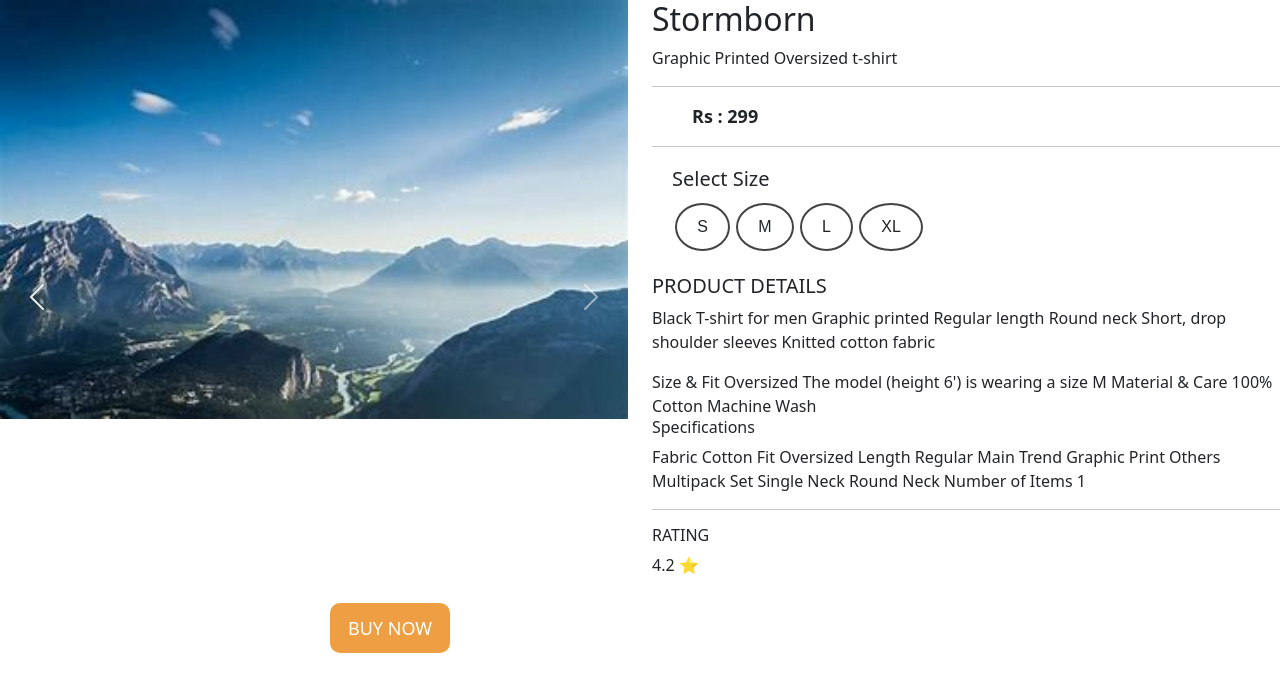
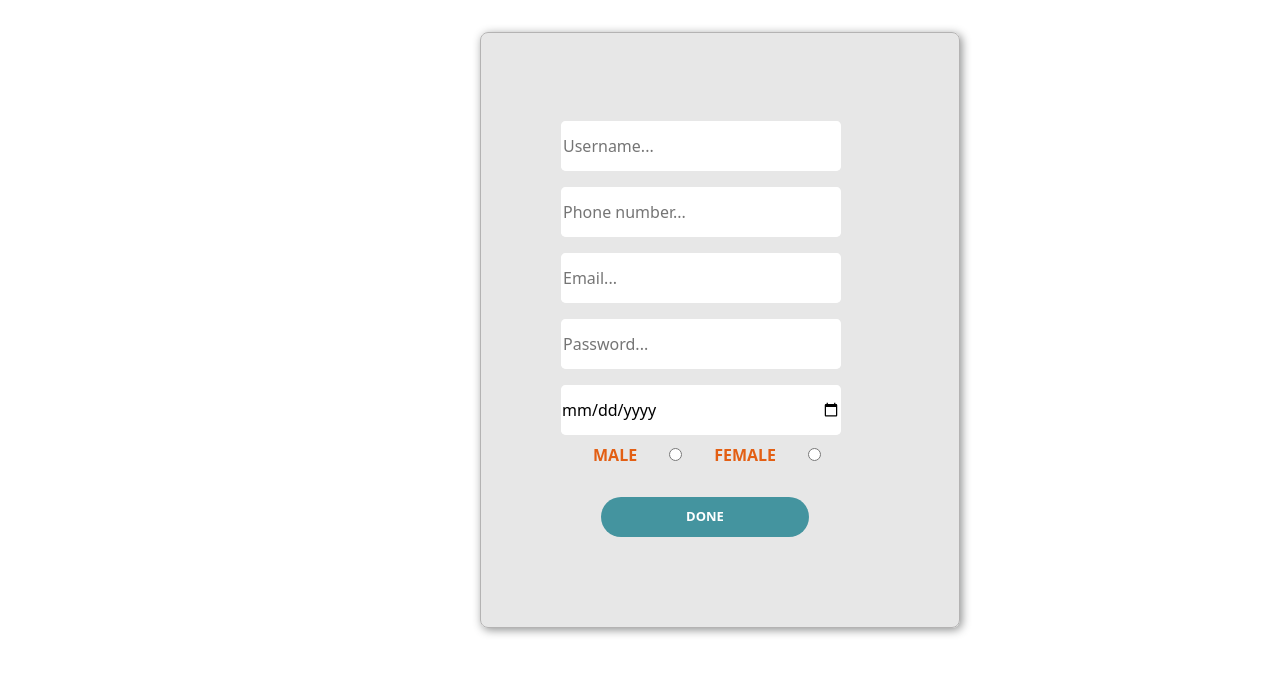
Before and after one commit to RadhulSics/R_A_Ecommerce_frontend, a React (Create React App) app: page / in a window 1280 px wide. Shown: the top 692 px of the page. Built offline with nearby package versions, Linux system fonts and the light colour scheme.

Commit message:
Profile Edit

```diff
--- a/src/App.js
+++ b/src/App.js
@@ -10,12 +10,12 @@ import OrderDetails from './components/OrderDetailsAdmin.js'
 import ProfUser from './components/ProfileUser.js'
 import { Route,Routes,BrowserRouter } from 'react-router-dom';
 import Indproducts from './components/Indproducts.js';
-
+import ProfeditU from './components/ProfeditUser.js'
 
 function App() {
   return (
     <div>
-      <Indproducts/>
+      <ProfeditU/>
     </div>
 
     // <BrowserRouter>
--- /dev/null
+++ b/src/components/ProfeditUser.js
@@ -0,0 +1,35 @@
+import React from 'react'
+
+function ProfeditUser() {
+  return (
+    <div>
+      <div className='profeditU-main'>
+        <div>
+        <input className='profeditU-input'  type='text' placeholder='Username...' />
+        </div>
+        <div>
+        <input className='profeditU-input reg-number' type='number' placeholder='Phone number...'/>
+        </div>
+        <div>
+        <input className='profeditU-input'  type='email' placeholder='Email...' />
+        </div>
+        <input className='profeditU-input'  type='password' placeholder='Password...' />
+        <div>
+        </div>
+        <input className='profeditU-input'  type='date' placeholder='Date...' />
+        <div>
+          <label  className='profeditU-label'>Male</label>
+          <input type='radio' name='gender' />
+          <label  className='profeditU-label'>Female</label>
+          <input type='radio' name='gender' />
+        </div>
+
+      <div >
+        <button className='profeditU-button' >DONE</button>
+      </div>
+      </div>
+    </div>
+  )
+}
+
+export default ProfeditUser
--- a/src/components/StyleR.css
+++ b/src/components/StyleR.css
@@ -624,3 +624,60 @@ input.reg-number::-webkit-outer-spin-button {
 
 
   /* ----- Profile User Ends ----- */
+
+
+  /* ----- Profile Edit User Starts ----- */
+
+  .profeditU-main{
+    width: 30rem;
+    margin: 2rem;
+    margin-left: 30rem;
+    border: 1px solid rgb(180, 179, 179);
+    border-radius: .5rem;
+    background-color: rgba(209, 209, 209, 0.515);
+    box-shadow: 2px 2px 10px rgb(143, 144, 144);
+    align-items: center;
+    padding: 5rem;
+  }
+
+  .profeditU-input{
+    width: 280px;
+    height: 50px;
+    border-radius:.3rem;
+    box-shadow: inset 0px 0px 20px 0px white;
+    border: none;
+    outline: none;
+    background-color: #fff;
+    margin: .5rem 0rem;
+  }
+
+  .profeditU-label{
+    color: #E35F14;
+    text-transform: uppercase;
+    font-weight: bold;
+    margin: 0rem 2rem;
+  }
+
+  .profeditU-button{
+    color: white;
+    background-color: #44949F;
+    border: 1px solid transparent;
+    border-radius: 100px;
+    padding: 8px;
+    width: 13rem;
+    height: 40px;
+    font-size: small;
+    font-weight: bold;
+    margin: 30px 0px 10px 40px;
+  }
+
+  .profeditU-button:hover{
+    background-color: #E35F14;
+  }
+
+  .profeditU-button:active {
+    transform: scale(0.98);
+    box-shadow: 3px 2px 22px 1px #E35F14;
+  }
+
+  /* ----- Profile Edit User Ends ----- */
```
